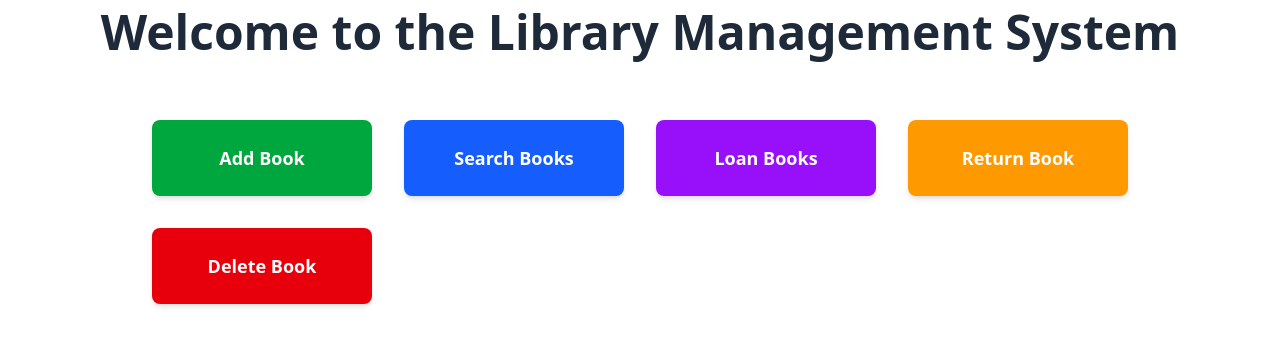
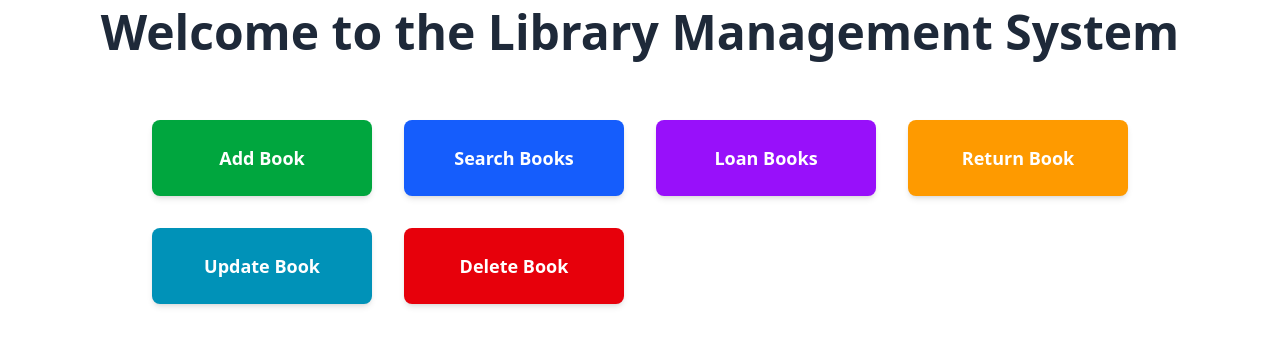
Before and after one commit to YTlau9487/database_gp_W2LS, a Flask app: page / in a window 1280 px wide. Shown: the part 244-590 px from the top of the page. Run offline with Flask 3, Linux system fonts and the light colour scheme.

Commit message:
fix the styling and add an button on the root page (#37)

```diff
--- a/templates/root.html
+++ b/templates/root.html
@@ -40,6 +40,12 @@
         Return Book
       </a>
       <a
+        href="/update-book"
+        class="bg-cyan-600 hover:opacity-80 active:opacity-60 text-white text-lg font-semibold py-6 rounded-lg text-center shadow-md hover:shadow-xl active:shadow-lg transition-all duration-150"
+      >
+        Update Book
+      </a>
+      <a
         href="/delete-book"
         class="bg-red-600 hover:opacity-80 active:opacity-60 text-white text-lg font-semibold py-6 rounded-lg text-center shadow-md hover:shadow-xl active:shadow-lg transition-all duration-150"
       >
--- a/templates/updateBook.html
+++ b/templates/updateBook.html
@@ -40,7 +40,7 @@
           type="submit"
           name="action"
           value="search"
-          class="w-full px-4 py-2 bg-blue-600 text-white font-medium rounded-md hover:bg-blue-700 active:bg-blue-800 transition duration-150"
+          class="w-full px-4 py-2 bg-blue-600 text-white font-medium rounded-md hover:bg-blue-600/80 active:bg-blue-600/60 cursor-pointer transition duration-150"
         >
           Search
         </button>
@@ -174,7 +174,7 @@
           type="submit"
           name="action"
           value="update"
-          class="flex-1 px-4 py-2 bg-indigo-600 text-white font-medium rounded-md hover:bg-indigo-700 active:bg-indigo-800 transition duration-150"
+          class="flex-1 px-4 py-2 bg-indigo-600 text-white font-medium rounded-md hover:bg-indigo-600/80 active:bg-indigo-600/60 cursor-pointer transition duration-150"
         >
           Update Book
         </button>
@@ -182,7 +182,7 @@
           type="submit"
           name="action"
           value="search"
-          class="flex-1 px-4 py-2 bg-gray-400 text-white font-medium rounded-md hover:bg-gray-500 active:bg-gray-600 transition duration-150"
+          class="flex-1 px-4 py-2 bg-gray-400 text-white font-medium rounded-md hover:bg-gray-400/80 active:bg-gray-400/60 cursor-pointer transition duration-150"
         >
           Search Another
         </button>
```
